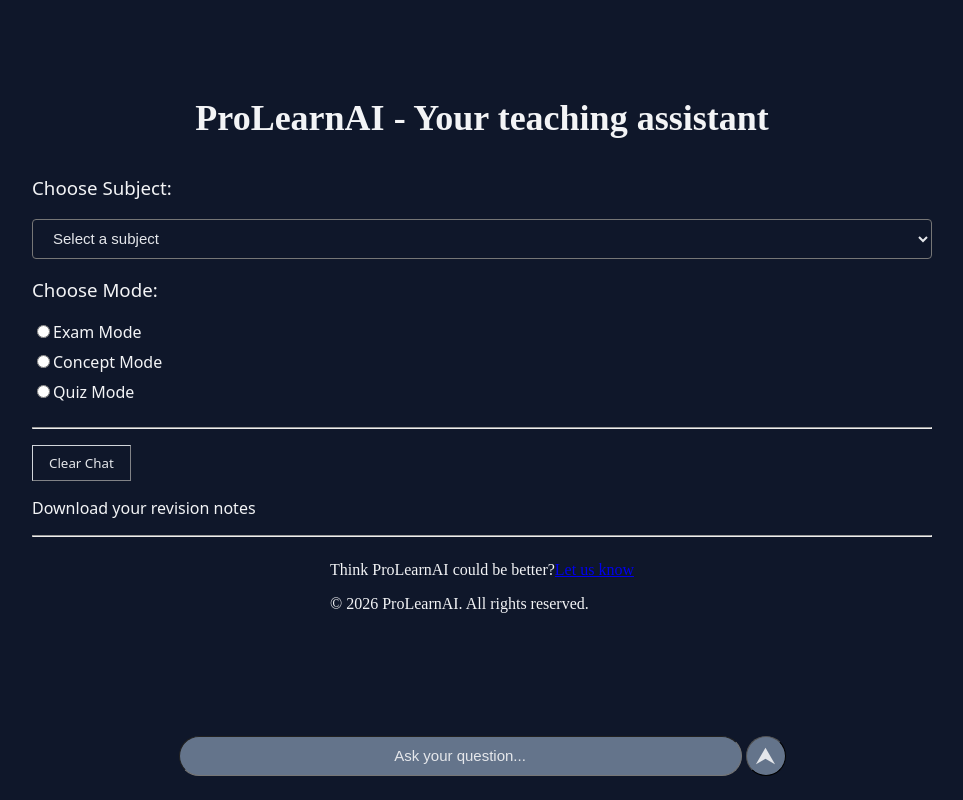
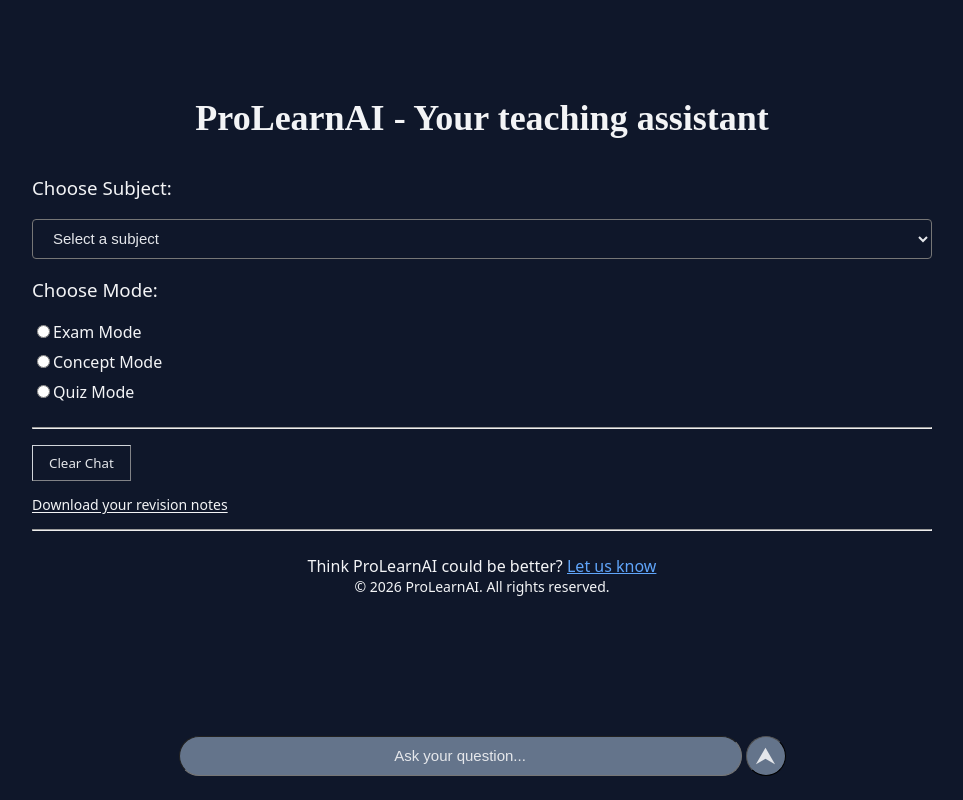
Before and after one commit to Shiwaangee/ProLearnAI, a React (Create React App) app: page / in a window 1280 px wide. Shown: the whole page, without its empty margins (158-1121 px from the left). Built offline with nearby package versions, Linux system fonts and the light colour scheme.

Commit message:
styles updated

```diff
--- a/src/App.js
+++ b/src/App.js
@@ -147,13 +147,13 @@
       </div>
 
       <button onClick = {() => setHistory([])} className = "font-sans font-extralight bg-slate-900 text-gray-200 mt-2 border border-gray-300 py-2 px-4">Clear Chat</button>
-      <p className = "font-sans font-extralight" onClick = {handleDownloadPDF}>Download your revision notes</p>
+      <p className = "font-sans font-extralight text-sm underline cursor-pointer underline-offset-2 hover:text-blue-400" onClick = {handleDownloadPDF}>Download your revision notes</p>
       <hr/>
       </div>
 
-      <footer>
-        <p>Think ProLearnAI could be better?<a href="mailto: shiwaangee@gmail.com">Let us know</a></p>
-        <p>© 2026 ProLearnAI. All rights reserved.</p>
+      <footer className = "flex flex-col items-center">
+        <p className = "mb-0 font-light font-sans">Think ProLearnAI could be better? <a href="mailto: shiwaangee@gmail.com" className = "text-blue-400 hover:text-gray-300">Let us know</a></p>
+        <p className = "mt-0 text-[14px] font-sans font-extralight">© 2026 ProLearnAI. All rights reserved.</p>
       </footer>
 
       <div className = "flex fixed bottom-0 mb-6 h-10">
```
